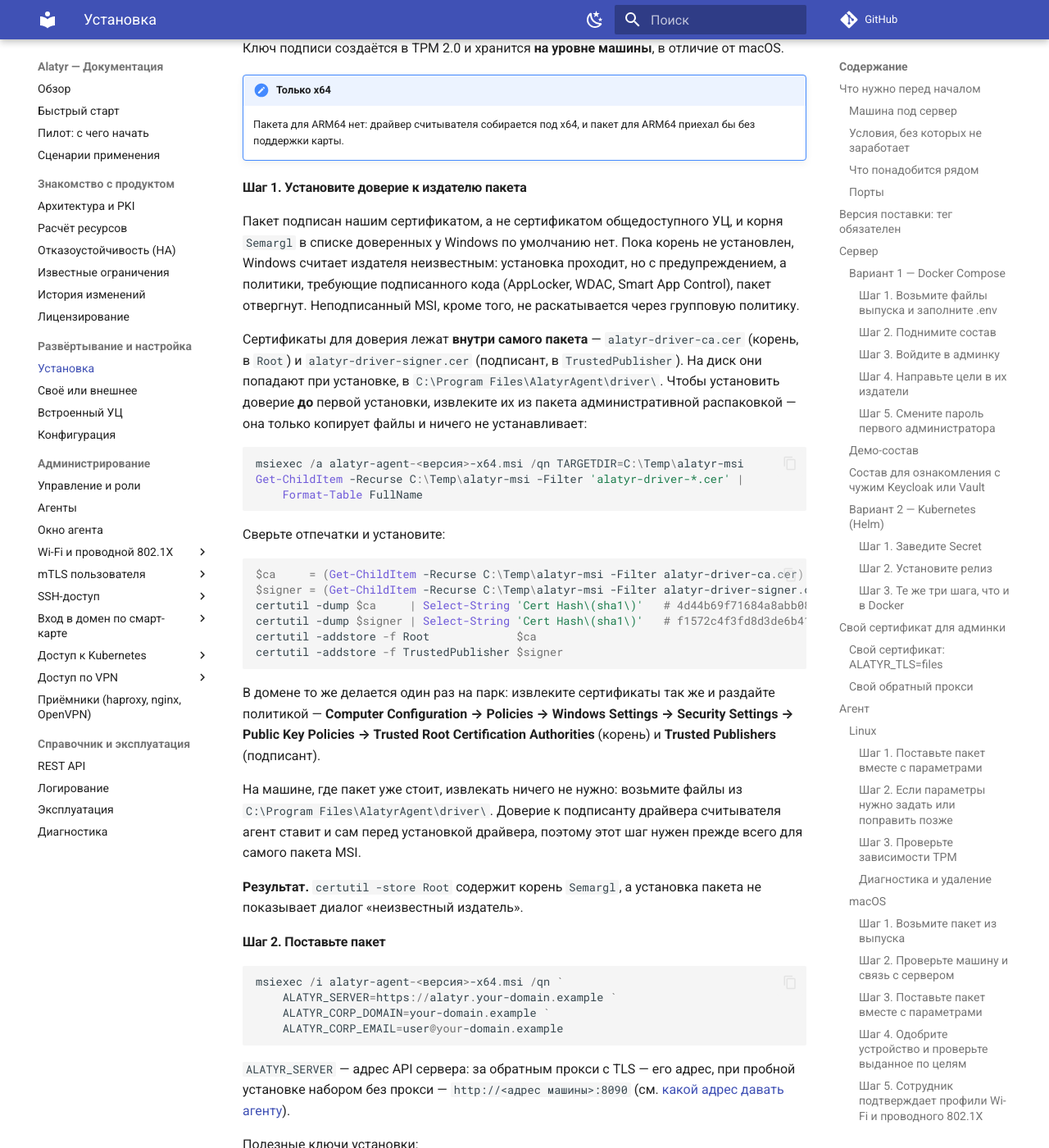
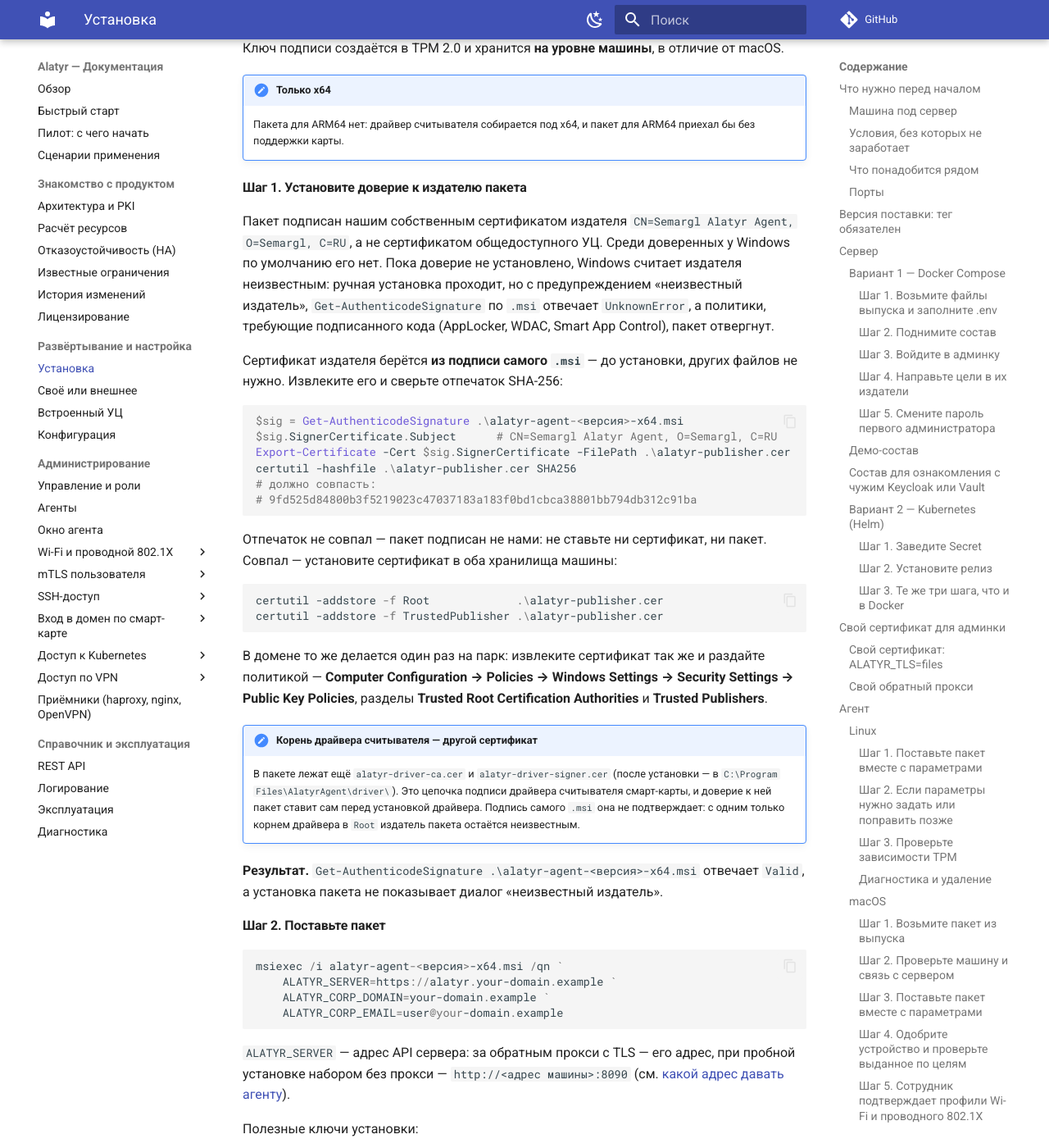
Before and after one commit to s3m4rgl/alatyr-docs, an MkDocs documentation site: the page built from docs/installation.md, in a window 1280 px wide and 1400 px high, scrolled down 23993 px. Shown: the whole window at 82% size. Built offline with MkDocs 1.6.1 and Material for MkDocs 9.7.7, drawn with Linux system fonts in a browser that asks for light colours; comment, search, counter and statistics services are not loaded.

Commit message:
docs(windows): доверие к издателю пакета — сертификат из подписи самого MSI
Шаг 1 установки на Windows описывал корень драйвера считывателя, а он
подпись пакета не подтверждает: издатель оставался неизвестным. Теперь
сертификат издателя берётся из подписи .msi, сверяется по отпечатку
SHA-256 и ставится в Root и TrustedPublisher. Ссылки из «Пилота» и
руководства по входу картой ведут прямо на этот шаг.

````diff
--- a/docs/installation.md
+++ b/docs/installation.md
@@ -1052,49 +1052,50 @@ Developer ID вместо поставляемого пакета.
 
 #### Шаг 1. Установите доверие к издателю пакета
 
-Пакет подписан нашим сертификатом, а не сертификатом общедоступного УЦ, и
-корня `Semargl` в списке доверенных у Windows по умолчанию нет. Пока корень
-не установлен, Windows считает издателя неизвестным: установка проходит, но с
-предупреждением, а политики, требующие подписанного кода (AppLocker, WDAC,
-Smart App Control), пакет отвергнут. Неподписанный MSI, кроме того, не
-раскатывается через групповую политику.
+Пакет подписан нашим собственным сертификатом издателя
+`CN=Semargl Alatyr Agent, O=Semargl, C=RU`, а не сертификатом общедоступного
+УЦ. Среди доверенных у Windows по умолчанию его нет. Пока доверие не
+установлено, Windows считает издателя неизвестным: ручная установка проходит,
+но с предупреждением «неизвестный издатель», `Get-AuthenticodeSignature` по
+`.msi` отвечает `UnknownError`, а политики, требующие подписанного кода
+(AppLocker, WDAC, Smart App Control), пакет отвергнут.
 
-Сертификаты для доверия лежат **внутри самого пакета** —
-`alatyr-driver-ca.cer` (корень, в `Root`) и `alatyr-driver-signer.cer`
-(подписант, в `TrustedPublisher`). На диск они попадают при установке, в
-`C:\Program Files\AlatyrAgent\driver\`. Чтобы установить доверие **до**
-первой установки, извлеките их из пакета административной распаковкой — она
-только копирует файлы и ничего не устанавливает:
+Сертификат издателя берётся **из подписи самого `.msi`** — до установки,
+других файлов не нужно. Извлеките его и сверьте отпечаток SHA-256:
 
 ```powershell
-msiexec /a alatyr-agent-<версия>-x64.msi /qn TARGETDIR=C:\Temp\alatyr-msi
-Get-ChildItem -Recurse C:\Temp\alatyr-msi -Filter 'alatyr-driver-*.cer' |
-    Format-Table FullName
+$sig = Get-AuthenticodeSignature .\alatyr-agent-<версия>-x64.msi
+$sig.SignerCertificate.Subject      # CN=Semargl Alatyr Agent, O=Semargl, C=RU
+Export-Certificate -Cert $sig.SignerCertificate -FilePath .\alatyr-publisher.cer
+certutil -hashfile .\alatyr-publisher.cer SHA256
+# должно совпасть:
+# 9fd525d84800b3f5219023c47037183a183f0bd1cbca38801bb794db312c91ba
 ```
 
-Сверьте отпечатки и установите:
+Отпечаток не совпал — пакет подписан не нами: не ставьте ни сертификат, ни
+пакет. Совпал — установите сертификат в оба хранилища машины:
 
 ```powershell
-$ca     = (Get-ChildItem -Recurse C:\Temp\alatyr-msi -Filter alatyr-driver-ca.cer).FullName
-$signer = (Get-ChildItem -Recurse C:\Temp\alatyr-msi -Filter alatyr-driver-signer.cer).FullName
-certutil -dump $ca     | Select-String 'Cert Hash\(sha1\)'   # 4d44b69f71684a8abb0835c97cc8ced743b1a69b
-certutil -dump $signer | Select-String 'Cert Hash\(sha1\)'   # f1572c4f3fd8d3de6b417ff97926c98b5023ea4d
-certutil -addstore -f Root             $ca
-certutil -addstore -f TrustedPublisher $signer
+certutil -addstore -f Root             .\alatyr-publisher.cer
+certutil -addstore -f TrustedPublisher .\alatyr-publisher.cer
 ```
 
-В домене то же делается один раз на парк: извлеките сертификаты так же и
+В домене то же делается один раз на парк: извлеките сертификат так же и
 раздайте политикой — **Computer Configuration → Policies → Windows Settings →
-Security Settings → Public Key Policies → Trusted Root Certification
-Authorities** (корень) и **Trusted Publishers** (подписант).
+Security Settings → Public Key Policies**, разделы **Trusted Root
+Certification Authorities** и **Trusted Publishers**.
 
-На машине, где пакет уже стоит, извлекать ничего не нужно: возьмите файлы из
-`C:\Program Files\AlatyrAgent\driver\`. Доверие к подписанту драйвера
-считывателя агент ставит и сам перед установкой драйвера, поэтому этот шаг
-нужен прежде всего для самого пакета MSI.
+!!! note "Корень драйвера считывателя — другой сертификат"
+    В пакете лежат ещё `alatyr-driver-ca.cer` и `alatyr-driver-signer.cer`
+    (после установки — в `C:\Program Files\AlatyrAgent\driver\`). Это
+    цепочка подписи драйвера считывателя смарт-карты, и доверие к ней пакет
+    ставит сам перед установкой драйвера. Подпись самого `.msi` она не
+    подтверждает: с одним только корнем драйвера в `Root` издатель пакета
+    остаётся неизвестным.
 
-**Результат.** `certutil -store Root` содержит корень `Semargl`, а установка
-пакета не показывает диалог «неизвестный издатель».
+**Результат.** `Get-AuthenticodeSignature .\alatyr-agent-<версия>-x64.msi`
+отвечает `Valid`, а установка пакета не показывает диалог «неизвестный
+издатель».
 
 #### Шаг 2. Поставьте пакет
 
````
Also changed, not shown: docs/ad-logon/walkthrough.md (+3 -2 lines), docs/pilot.md (+3 -1 lines).
